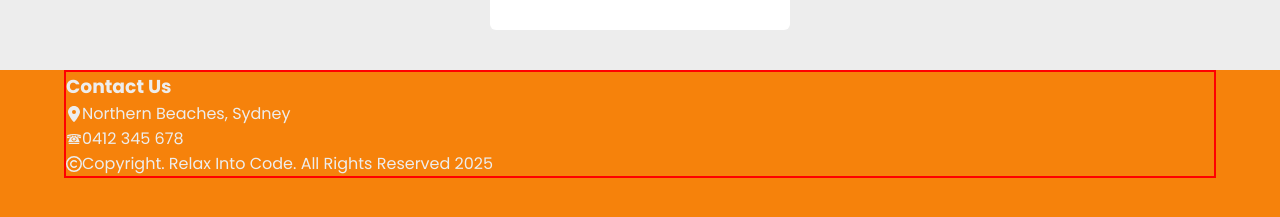
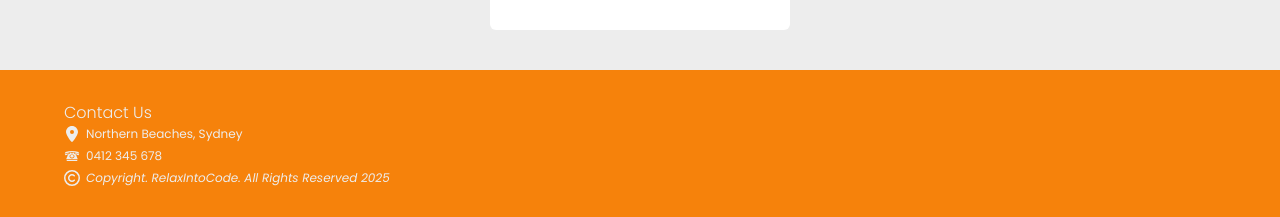
Before and after one commit to RelaxIntoCode/bronte-test, a Next.js app: page / in a window 1280 px wide. Shown: the part 1953-2170 px from the top of the page. Built offline with nearby package versions, Linux system fonts and the light colour scheme.

Commit message:
Adjust styling for Footer section

```diff
--- a/components/Footer/Footer.jsx
+++ b/components/Footer/Footer.jsx
@@ -19,7 +19,9 @@ function Footer() {
           </div>
           <div className={styles.contactContainer}>
             <FaRegCopyright />
-            <p>Copyright. Relax Into Code. All Rights Reserved 2025</p>
+            <p className={styles.copyright}>
+              Copyright. RelaxIntoCode. All Rights Reserved 2025
+            </p>
           </div>
         </div>
       </div>
--- a/components/Footer/Footer.module.css
+++ b/components/Footer/Footer.module.css
@@ -3,17 +3,33 @@
   min-height: 150px;
   background-color: var(--orange-pri);
   color: var(--light-grey);
+  display: flex;
+  justify-content: center;
+  align-items: center;
 }
 
 .contentContainer {
-  border: 2px solid red;
   height: 100%;
   width: 90%;
-  margin: 0 auto;
 }
 
 .contactContainer {
   width: 100%;
   display: flex;
   align-items: center;
+  margin-bottom: 4px;
 }
+
+.contentContainer h3 {
+  font-weight: 300;
+  font-size: 16px;
+}
+
+.contactContainer p {
+  font-size: 12px;
+  margin-left: 6px;
+}
+
+.copyright {
+  font-style: italic;
+}
```
